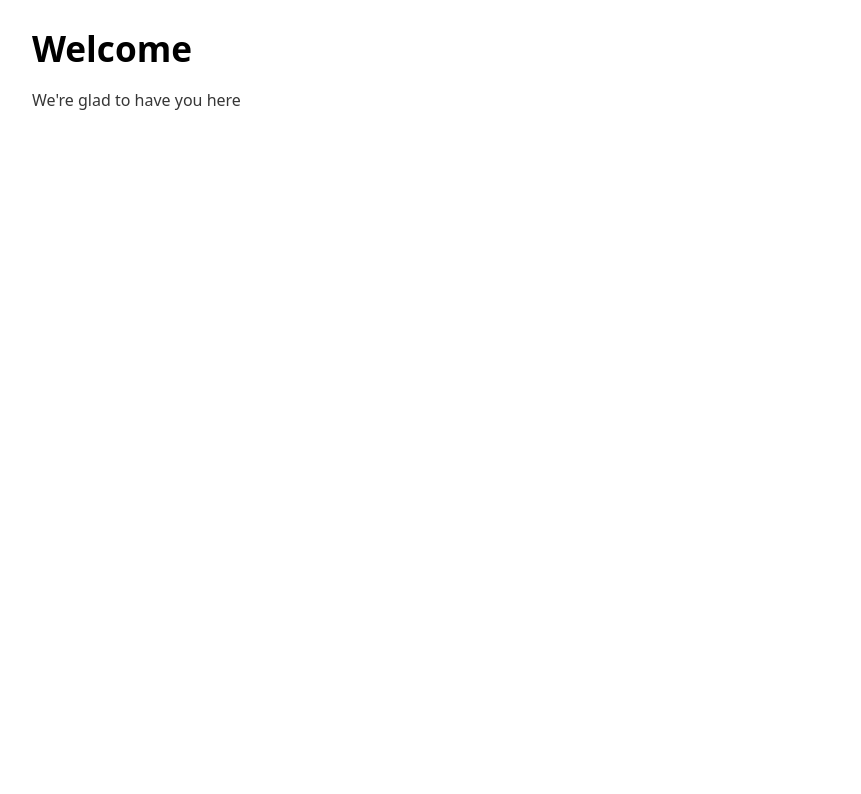
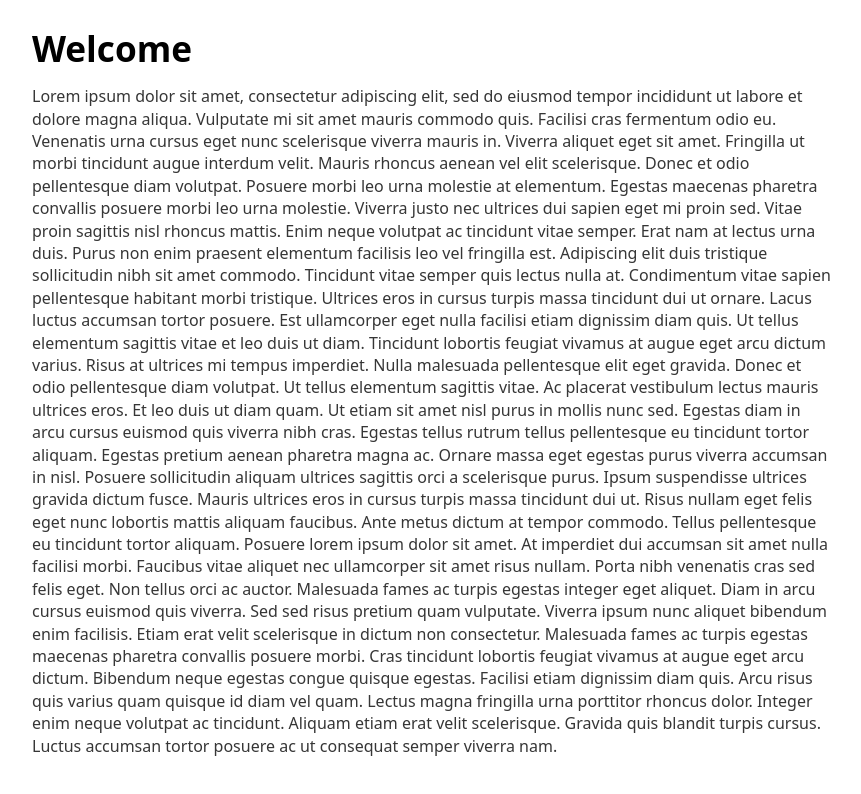
Before and after one commit to Fiorina161/website, a plain HTML site: page index.html in a window 1280 px wide. Shown: the whole page, without its empty margins (208-1069 px from the left). Drawn offline with nearby package versions, Linux system fonts and the light colour scheme.

Commit message:
Update index.html

```diff
--- a/index.html
+++ b/index.html
@@ -10,7 +10,17 @@
 <body>
     <div class="container">
         <h1>Welcome</h1>
-        <p>We're glad to have you here</p>
+        <div>
+            Lorem ipsum dolor sit amet, consectetur adipiscing elit, sed do eiusmod tempor incididunt ut labore et dolore magna aliqua. Vulputate mi sit amet mauris commodo quis. Facilisi cras fermentum odio eu. Venenatis urna cursus eget nunc scelerisque viverra mauris in. Viverra aliquet eget sit amet. Fringilla ut morbi tincidunt augue interdum velit. Mauris rhoncus aenean vel elit scelerisque. Donec et odio pellentesque diam volutpat. Posuere morbi leo urna molestie at elementum. Egestas maecenas pharetra convallis posuere morbi leo urna molestie.
+
+Viverra justo nec ultrices dui sapien eget mi proin sed. Vitae proin sagittis nisl rhoncus mattis. Enim neque volutpat ac tincidunt vitae semper. Erat nam at lectus urna duis. Purus non enim praesent elementum facilisis leo vel fringilla est. Adipiscing elit duis tristique sollicitudin nibh sit amet commodo. Tincidunt vitae semper quis lectus nulla at. Condimentum vitae sapien pellentesque habitant morbi tristique. Ultrices eros in cursus turpis massa tincidunt dui ut ornare. Lacus luctus accumsan tortor posuere. Est ullamcorper eget nulla facilisi etiam dignissim diam quis. Ut tellus elementum sagittis vitae et leo duis ut diam. Tincidunt lobortis feugiat vivamus at augue eget arcu dictum varius. Risus at ultrices mi tempus imperdiet. Nulla malesuada pellentesque elit eget gravida.
+
+Donec et odio pellentesque diam volutpat. Ut tellus elementum sagittis vitae. Ac placerat vestibulum lectus mauris ultrices eros. Et leo duis ut diam quam. Ut etiam sit amet nisl purus in mollis nunc sed. Egestas diam in arcu cursus euismod quis viverra nibh cras. Egestas tellus rutrum tellus pellentesque eu tincidunt tortor aliquam. Egestas pretium aenean pharetra magna ac. Ornare massa eget egestas purus viverra accumsan in nisl. Posuere sollicitudin aliquam ultrices sagittis orci a scelerisque purus.
+
+Ipsum suspendisse ultrices gravida dictum fusce. Mauris ultrices eros in cursus turpis massa tincidunt dui ut. Risus nullam eget felis eget nunc lobortis mattis aliquam faucibus. Ante metus dictum at tempor commodo. Tellus pellentesque eu tincidunt tortor aliquam. Posuere lorem ipsum dolor sit amet. At imperdiet dui accumsan sit amet nulla facilisi morbi. Faucibus vitae aliquet nec ullamcorper sit amet risus nullam. Porta nibh venenatis cras sed felis eget. Non tellus orci ac auctor.
+
+Malesuada fames ac turpis egestas integer eget aliquet. Diam in arcu cursus euismod quis viverra. Sed sed risus pretium quam vulputate. Viverra ipsum nunc aliquet bibendum enim facilisis. Etiam erat velit scelerisque in dictum non consectetur. Malesuada fames ac turpis egestas maecenas pharetra convallis posuere morbi. Cras tincidunt lobortis feugiat vivamus at augue eget arcu dictum. Bibendum neque egestas congue quisque egestas. Facilisi etiam dignissim diam quis. Arcu risus quis varius quam quisque id diam vel quam. Lectus magna fringilla urna porttitor rhoncus dolor. Integer enim neque volutpat ac tincidunt. Aliquam etiam erat velit scelerisque. Gravida quis blandit turpis cursus. Luctus accumsan tortor posuere ac ut consequat semper viverra nam.
+        </div>
     </div>
 </body>
 
```
